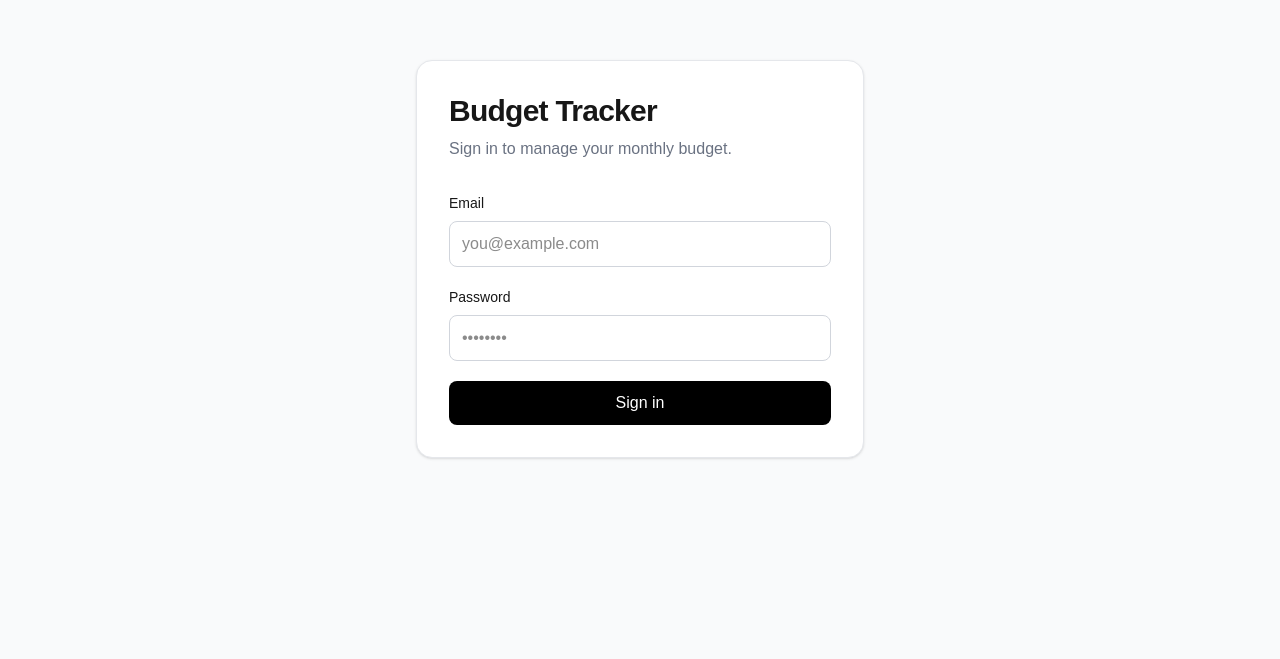
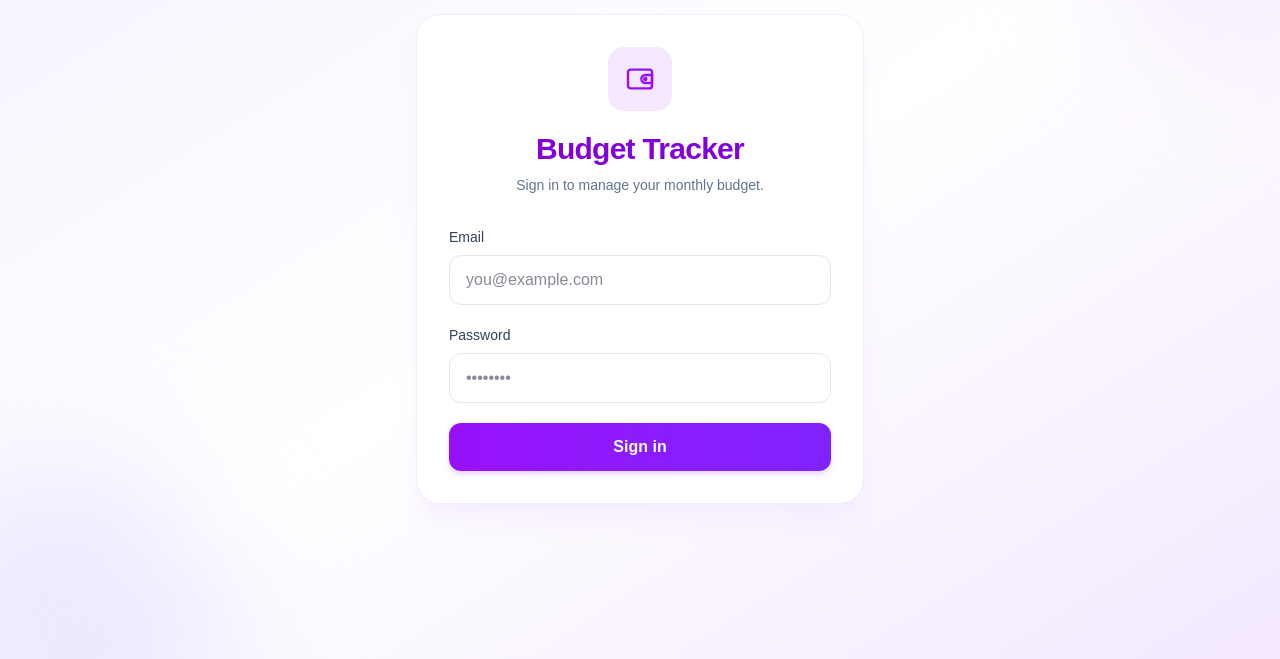
Before and after one commit to vishesh0604/Girlfriend-Budget, a Next.js app: page / in a window 1280 px wide. Shown: the part 141-800 px from the top of the page. Built offline with nearby package versions, Linux system fonts and the light colour scheme; no server answers.

Commit message:
Update login page theme

```diff
--- a/src/app/page.tsx
+++ b/src/app/page.tsx
@@ -35,24 +35,51 @@ export default function HomePage() {
   }
 
   return (
-    <main className="min-h-screen flex items-center justify-center bg-gray-50 px-4">
+    <main className="min-h-screen bg-gradient-to-br from-violet-50 via-white to-purple-100 px-4 flex items-center justify-center">
       <div className="w-full max-w-md">
-        <div className="bg-white rounded-2xl shadow-sm border border-gray-200 p-8">
-          <div className="mb-8">
-            <h1 className="text-3xl font-semibold tracking-tight">
+        <div className="rounded-3xl border border-purple-100 bg-white/95 p-8 shadow-xl shadow-purple-100/60 backdrop-blur-sm">
+
+          {/* Header */}
+          <div className="mb-8 text-center">
+            <div className="mx-auto mb-5 flex h-16 w-16 items-center justify-center rounded-2xl bg-purple-100">
+              <svg
+                width="32"
+                height="32"
+                viewBox="0 0 24 24"
+                fill="none"
+                stroke="currentColor"
+                strokeWidth="1.8"
+                className="text-purple-600"
+              >
+                <rect
+                  x="3"
+                  y="5"
+                  width="18"
+                  height="14"
+                  rx="2"
+                />
+                <path d="M16 9h5v6h-5a3 3 0 0 1 0-6Z" />
+                <circle cx="16" cy="12" r="0.8" fill="currentColor" />
+              </svg>
+            </div>
+
+            <h1 className="text-3xl font-bold tracking-tight text-purple-700">
               Budget Tracker
             </h1>
 
-            <p className="mt-2 text-gray-500">
+            <p className="mt-2 text-sm text-slate-500">
               Sign in to manage your monthly budget.
             </p>
           </div>
 
+          {/* Login Form */}
           <form onSubmit={handleLogin} className="space-y-5">
+
+            {/* Email */}
             <div>
               <label
                 htmlFor="email"
-                className="block text-sm font-medium mb-2"
+                className="mb-2 block text-sm font-medium text-slate-700"
               >
                 Email
               </label>
@@ -64,15 +91,16 @@ export default function HomePage() {
                 onChange={(e) => setEmail(e.target.value)}
                 required
                 autoComplete="email"
-                className="w-full rounded-lg border border-gray-300 px-3 py-2.5 outline-none focus:border-black"
                 placeholder="you@example.com"
+                className="w-full rounded-xl border border-slate-200 bg-white px-4 py-3 text-slate-900 outline-none transition focus:border-purple-500 focus:ring-4 focus:ring-purple-100"
               />
             </div>
 
+            {/* Password */}
             <div>
               <label
                 htmlFor="password"
-                className="block text-sm font-medium mb-2"
+                className="mb-2 block text-sm font-medium text-slate-700"
               >
                 Password
               </label>
@@ -84,27 +112,33 @@ export default function HomePage() {
                 onChange={(e) => setPassword(e.target.value)}
                 required
                 autoComplete="current-password"
-                className="w-full rounded-lg border border-gray-300 px-3 py-2.5 outline-none focus:border-black"
                 placeholder="••••••••"
+                className="w-full rounded-xl border border-slate-200 bg-white px-4 py-3 text-slate-900 outline-none transition focus:border-purple-500 focus:ring-4 focus:ring-purple-100"
               />
             </div>
 
+            {/* Error */}
             {error && (
-              <div className="rounded-lg bg-red-50 border border-red-200 px-3 py-2.5 text-sm text-red-700">
+              <div className="rounded-xl border border-red-200 bg-red-50 px-4 py-3 text-sm text-red-700">
                 {error}
               </div>
             )}
 
+            {/* Sign In */}
             <button
               type="submit"
               disabled={isLoading}
-              className="w-full rounded-lg bg-black px-4 py-2.5 font-medium text-white transition-opacity disabled:opacity-50"
+              className="w-full rounded-xl bg-gradient-to-r from-purple-600 to-violet-600 px-4 py-3 font-semibold text-white shadow-md shadow-purple-200 transition hover:from-purple-700 hover:to-violet-700 disabled:cursor-not-allowed disabled:opacity-50"
             >
               {isLoading ? "Signing in..." : "Sign in"}
             </button>
           </form>
         </div>
       </div>
+
+      {/* Decorative background elements */}
+      <div className="pointer-events-none fixed -right-24 -top-24 h-72 w-72 rounded-full bg-purple-200/40 blur-3xl" />
+      <div className="pointer-events-none fixed -bottom-32 -left-24 h-80 w-80 rounded-full bg-violet-200/50 blur-3xl" />
     </main>
   );
 }
```
